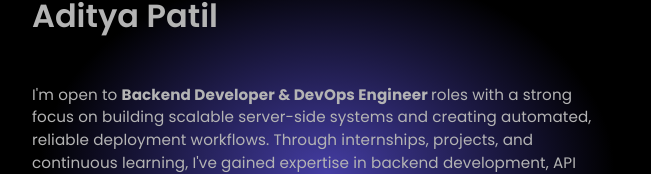
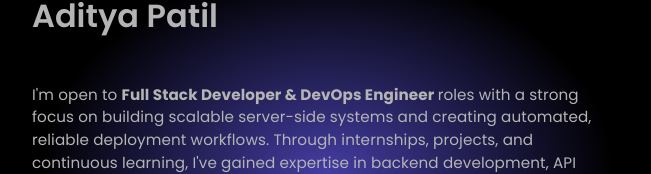
Before and after one commit to AdityaPatil0708/portfolio, a React (Vite) app: page / in a window 1280 px wide. Shown: the part 228-402 px from the top of the page, without its empty margins (313-964 px from the left). Built offline with nearby package versions, Linux system fonts and the light colour scheme.

Commit message:
changed role

```diff
--- a/src/components/Hero.jsx
+++ b/src/components/Hero.jsx
@@ -3,7 +3,7 @@ export default function Hero() {
         <section className="hero">
             <h1>Aditya Patil</h1>
             <p>
-                I'm open to <strong> Backend Developer & DevOps Engineer </strong>roles with a strong focus on building scalable server-side systems and creating automated, reliable deployment workflows. Through internships, projects, and continuous learning, I've gained expertise in backend development, API design, database management, cloud services, and infrastructure automation. I specialize in developing high-performance RESTful APIs, containerizing applications, and implementing CI/CD pipelines using tools like Docker, Kubernetes, and Jenkins. With experience across Node.js, Express.js, SQL/NoSQL databases, and AWS, I enjoy architecting systems that are efficient, secure, and easy to maintain.
+                I'm open to <strong> Full Stack Developer & DevOps Engineer </strong>roles with a strong focus on building scalable server-side systems and creating automated, reliable deployment workflows. Through internships, projects, and continuous learning, I've gained expertise in backend development, API design, database management, cloud services, and infrastructure automation. I specialize in developing high-performance RESTful APIs, containerizing applications, and implementing CI/CD pipelines using tools like Docker, Kubernetes, and Jenkins. With experience across Node.js, Express.js, SQL/NoSQL databases, and AWS, I enjoy architecting systems that are efficient, secure, and easy to maintain.
             </p>
 
         </section>
```
